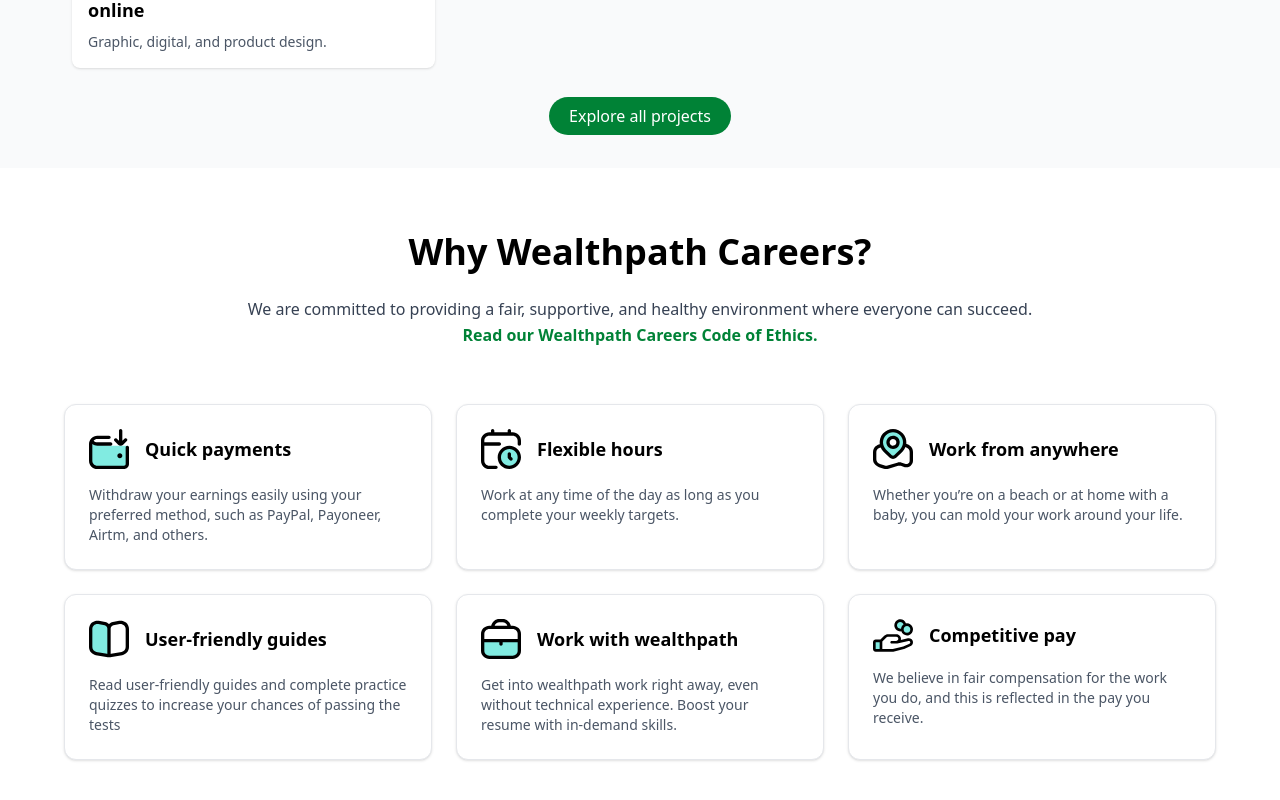
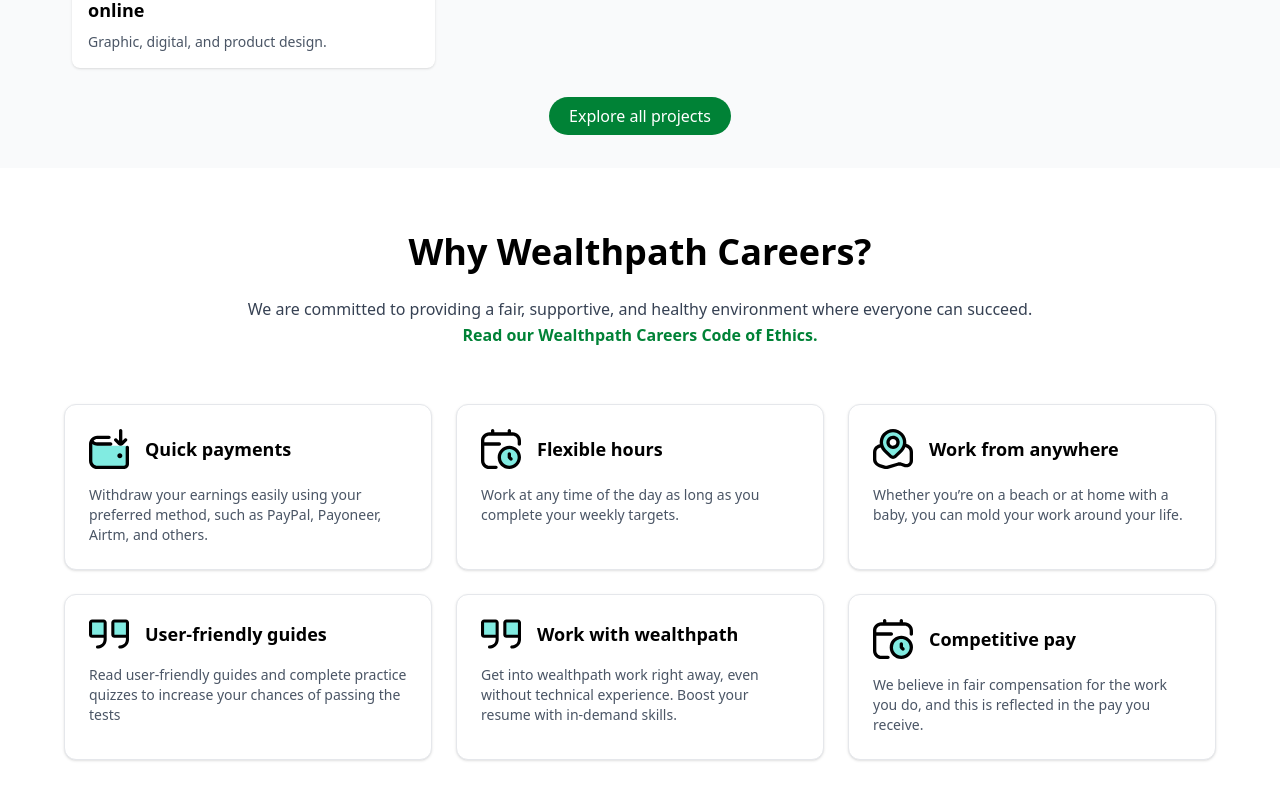
Before and after one commit to Nacho1499/dream-jobber, a Next.js app: page / in a window 1280 px wide. Shown: the part 2659-3459 px from the top of the page. Built offline with nearby package versions, Linux system fonts and the light colour scheme.

Commit message:
updated choose secton

```diff
--- a/app/components/Choose.tsx
+++ b/app/components/Choose.tsx
@@ -24,17 +24,17 @@
   {
     title: 'User-friendly guides',
     description: 'Read user-friendly guides and complete practice quizzes to increase your chances of passing the tests',
-    icon: '/books.svg',
+    icon: '/lang.svg',
   },
   {
     title: 'Work  with wealthpath',
     description: 'Get into wealthpath work right away, even without technical experience. Boost your resume with in-demand skills.',
-    icon: '/work.svg',
+    icon: '/lang.svg',
   },
   {
     title: 'Competitive pay',
     description: 'We believe in fair compensation for the work you do, and this is reflected in the pay you receive.',
-    icon: '/earnings.svg',
+    icon: '/choose2.svg',
   },
 ];
 
--- a/app/components/Sector.tsx
+++ b/app/components/Sector.tsx
@@ -29,7 +29,7 @@
         {[
           { icon: '/romote.svg', value: '1m+', label: 'Remote members' },
           { icon: '/lang.svg', value: '100', label: 'Languages' },
-          { icon: '/work.svg', value: '$67M', label: 'Earned in 2024' },
+          { icon: '/choose2.svg', value: '$67M', label: 'Earned in 2024' },
           { icon: '/choose3.svg', value: '75', label: 'Countries' },
         ].map((item, idx) => (
           <motion.div
```
